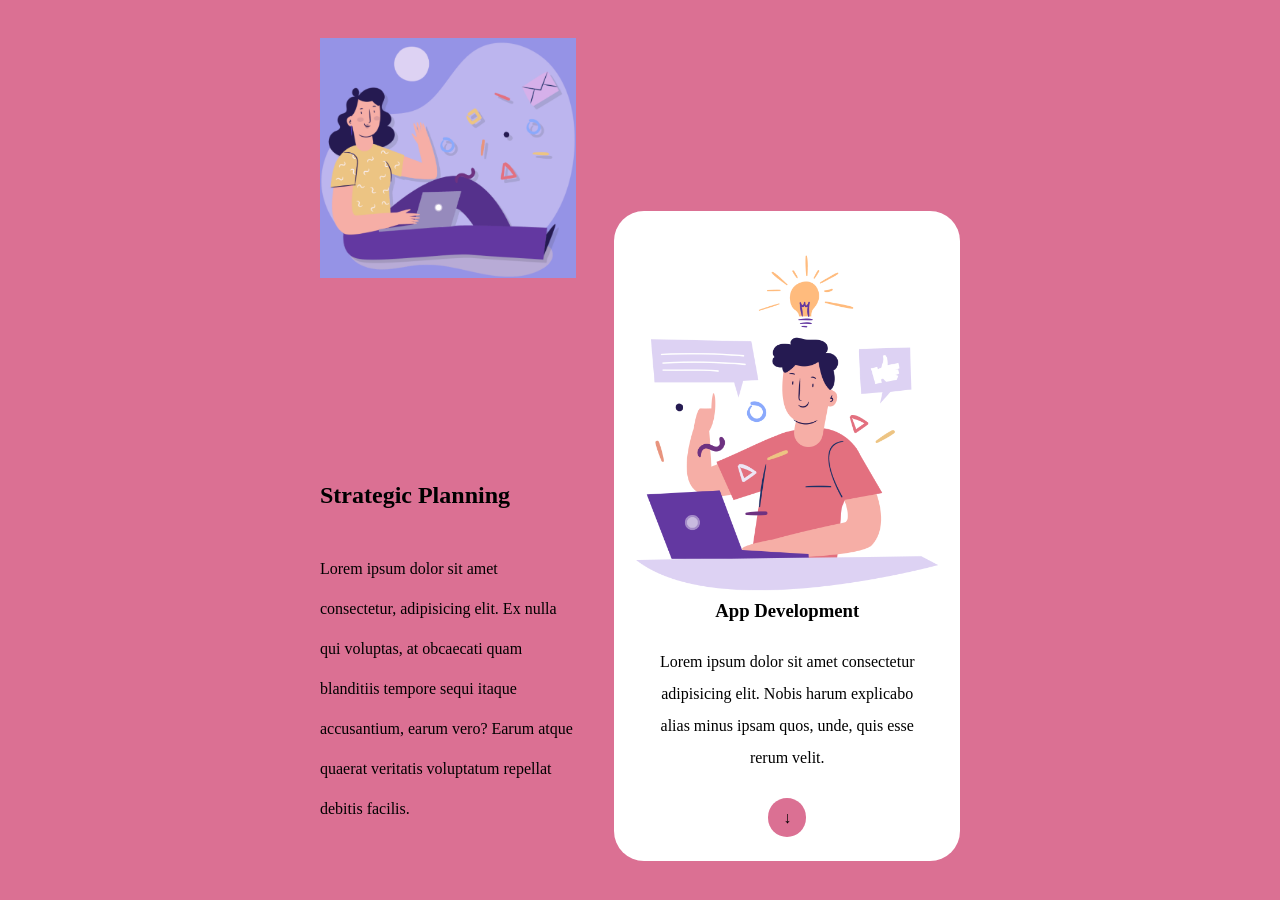
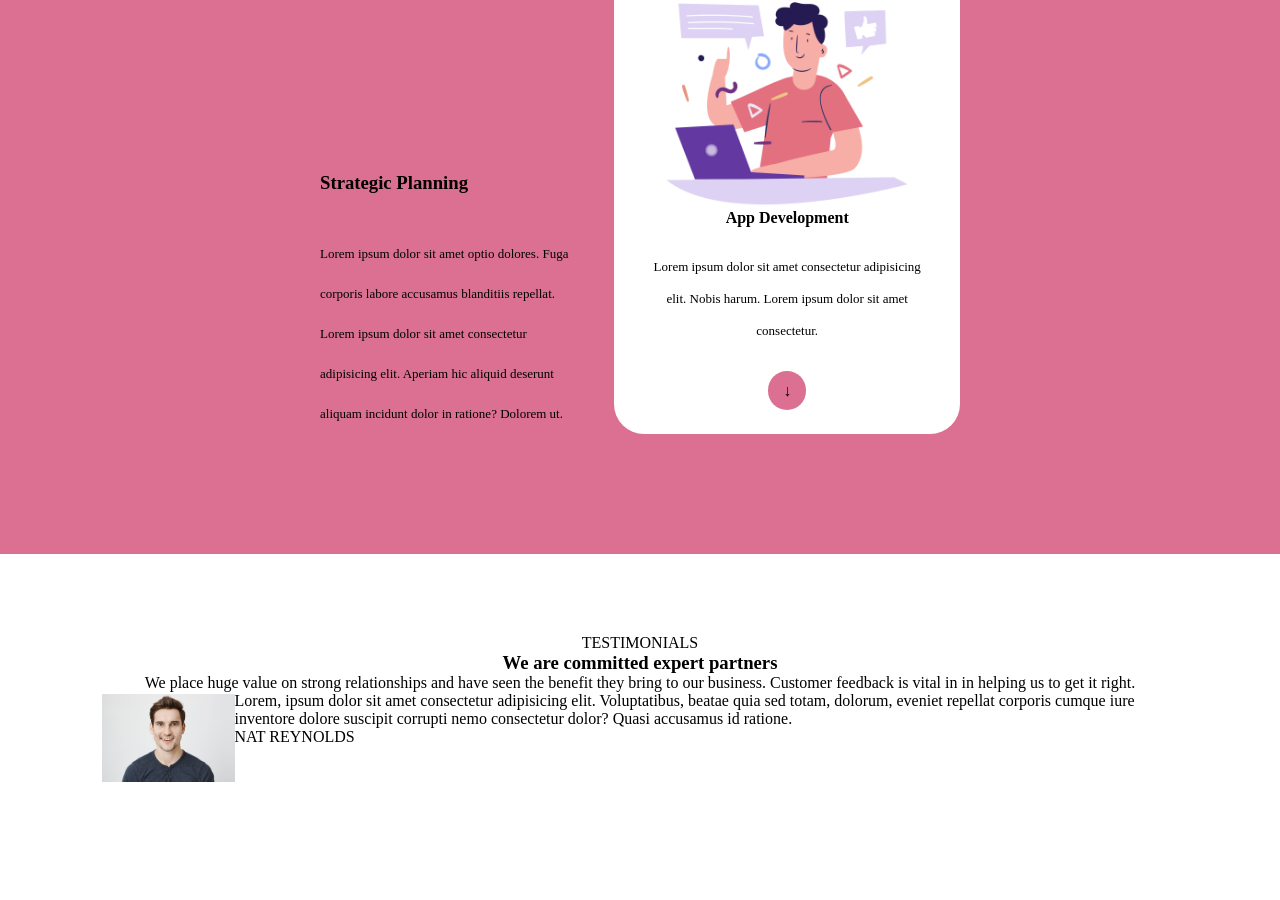
Before and after one commit to codingcele/htmlcss-responsive-layout, a plain HTML site: page index.html in a window 1280 px wide. Shown: the part 1444-2344 px from the top of the page. Drawn offline with Linux system fonts and the light colour scheme.

Commit message:
inizio terza sezione

```diff
--- a/index.html
+++ b/index.html
@@ -40,15 +40,15 @@
 
             <div class="box first">
                 <div class="box-scritte">
-                    <h2 class="first-box-title">
+                    <h3 class="first-box-title">
                         Get a demo application
-                    </h2>
-                    <h3 class="first-box-text">
+                    </h3>
+                    <h4 class="first-box-text">
                         Lorem ipsum dolor sit amet consectetur adipisicing elit. Harum ex nesciunt numquam fuga, iste aut enim mollitia aliquam tempore atque, laboriosam voluptatum impedit dicta tempora ipsum? Consequuntur cumque totam laborum?
-                    </h3>
-                    <h3 class="app-store">
+                    </h4>
+                    <h4 class="app-store">
                         <i class="fa-brands fa-apple"></i> App Store
-                    </h3>
+                    </h4>
                     </div>
                 <div class="box-image">
                     <img src="img/phone.png" alt="">
@@ -59,11 +59,11 @@
                 <div class="box-awesome">
                     <i class="fa-solid fa-folder"></i>
                 </div>
-                <h2 class="box-title">
+                <h3 class="box-title">
                     Clean Code
-                </h2>
+                </h3>
                 <div class="box-text">
-                    Lorem ipsum dolor sit amet consectetur, adipisicing elit. Tempore libero, accusantium hic asperiores illum eligendi exercitationem fugit unde, recusandae beatae sunt inventore optio dolores. Fuga corporis labore accusamus blanditiis repellat.
+                    Lorem ipsum dolor sit amet optio dolores. Fuga corporis labore accusamus blanditiis repellat.
                 </div>
             </div>
 
@@ -71,11 +71,11 @@
                 <div class="box-awesome">
                     <i class="fa-solid fa-folder"></i>
                 </div>
-                <h2 class="box-title">
+                <h3 class="box-title">
                     Clean Code
-                </h2>
+                </h3>
                 <div class="box-text">
-                    Lorem ipsum dolor sit amet consectetur, adipisicing elit. Tempore libero, accusantium hic asperiores illum eligendi exercitationem fugit unde, recusandae beatae sunt inventore optio dolores. Fuga corporis labore accusamus blanditiis repellat.
+                    Lorem ipsum dolor sit amet optio dolores. Fuga corporis labore accusamus blanditiis repellat.
                 </div>
             </div>
 
@@ -83,11 +83,11 @@
                 <div class="box-awesome">
                     <i class="fa-solid fa-folder"></i>
                 </div>
-                <h2 class="box-title">
+                <h3 class="box-title">
                     Clean Code
-                </h2>
+                </h3>
                 <div class="box-text">
-                    Lorem ipsum dolor sit amet consectetur, adipisicing elit. Tempore libero, accusantium hic asperiores illum eligendi exercitationem fugit unde, recusandae beatae sunt inventore optio dolores. Fuga corporis labore accusamus blanditiis repellat.
+                    Lorem ipsum dolor sit amet optio dolores. Fuga corporis labore accusamus blanditiis repellat.
                 </div>
             </div>
 
@@ -95,11 +95,11 @@
                 <div class="box-awesome">
                     <i class="fa-solid fa-folder"></i>
                 </div>
-                <h2 class="box-title">
+                <h3 class="box-title">
                     Clean Code
-                </h2>
+                </h3>
                 <div class="box-text">
-                    Lorem ipsum dolor sit amet consectetur, adipisicing elit. Tempore libero, accusantium hic asperiores illum eligendi exercitationem fugit unde, recusandae beatae sunt inventore optio dolores. Fuga corporis labore accusamus blanditiis repellat.
+                    Lorem ipsum dolor sit amet optio dolores. Fuga corporis labore accusamus blanditiis repellat.
                 </div>
             </div>
 
@@ -112,12 +112,12 @@
                     <img src="img/planning1.png" alt="">
                 </div>
 
-                <h2 class="back-purp-title">
+                <h3 class="back-purp-title">
                     Strategic Planning
-                </h2>
+                </h3>
 
                 <div class="back-purp-text">
-                    Lorem ipsum dolor sit amet consectetur, adipisicing elit. Ex nulla qui voluptas, at obcaecati quam blanditiis tempore sequi itaque accusantium, earum vero? Earum atque quaerat veritatis voluptatum repellat debitis facilis.
+                    Lorem ipsum dolor sit amet optio dolores. Fuga corporis labore accusamus blanditiis repellat. Lorem ipsum dolor sit amet consectetur adipisicing elit. Aperiam hic aliquid deserunt aliquam incidunt dolor in ratione? Dolorem ut.
                 </div>
             </div>
 
@@ -126,14 +126,42 @@
                 <div class="back-purp-image-two">
                     <img src="img/planning2.png" alt="">
                 </div>
-                <h3 class="back-purp-container-image-two-title">
+                <h4 class="back-purp-container-image-two-title">
                     App Development
-                </h3>
+                </h4>
                 <div class="back-purp-container-image-two-text">
-                    <p>Lorem ipsum dolor sit amet consectetur adipisicing elit. Nobis harum explicabo alias minus ipsam quos, unde, quis esse rerum velit.</p>
+                    Lorem ipsum dolor sit amet consectetur adipisicing elit. Nobis harum. Lorem ipsum dolor sit amet consectetur.
                 </div>
                 <div class="circle-arrow">
                     <p>&darr;</p>
+                </div>
+            </div>
+
+        </div>
+
+        <div class="section-three">
+
+            <div class="testimonials">
+                TESTIMONIALS
+            </div>
+            <h3 class="section-three-title">
+                We are committed expert partners
+            </h3>
+            <div class="section-three-subtitle">
+                We place huge value on strong relationships and have seen the benefit they bring to our business. Customer feedback is vital in in helping us to get it right.
+            </div>
+
+            <div class="feedback-card">
+                <div class="card-image">
+                    <img src="img/testimonial1.jpg" alt="">
+                </div>
+                <div class="card-text">
+                    <div class="phrase">
+                        Lorem, ipsum dolor sit amet consectetur adipisicing elit. Voluptatibus, beatae quia sed totam, dolorum, eveniet repellat corporis cumque iure inventore dolore suscipit corrupti nemo consectetur dolor? Quasi accusamus id ratione.
+                    </div>
+                    <div class="name">
+                        NAT REYNOLDS
+                    </div>
                 </div>
             </div>
 
--- a/style.css
+++ b/style.css
@@ -72,6 +72,7 @@ header {
 
 .box-image {
     margin: 0 auto;
+    align-self: flex-end;
 }
 
 .box-image img {
@@ -129,7 +130,7 @@ header {
 }
 
 .back-purp-text {
-    margin-bottom: 4vh;
+    font-size: 13px;
     line-height: 5vh;
 }
 
@@ -143,17 +144,22 @@ header {
     padding-bottom: 3vh;
 }
 
+.back-purp-image-two {
+    display: flex;
+    justify-content: center;
+}
+
 .back-purp-image-two img {
-    width: 100%;
-    height: 100%;
+    width: 80%;
     object-fit: contain;
 }
 
-.back-purp-image-two-title {
+.back-purp-container-image-two-title {
     margin: 0 auto;
 }
 
 .back-purp-container-image-two-text {
+    font-size: 13px;
     text-align: center;
     line-height: 4vh;
     padding: 3vh 3vw 3vh 3vw;
@@ -168,6 +174,32 @@ header {
     height: 8vw;
     border-radius: 50%;
 }
+
+.section-three {
+    display: flex;
+    flex-direction: column;
+    align-items: center;
+    padding: 10vh 8vw 14vh 8vw;
+}
+
+.section-three-subtitle {
+    text-align: center;
+}
+
+.feedback-card {
+    display: flex;
+}
+
+.card-image {
+    width: 16vw;
+}
+
+.card-image img {
+    height: 100%;
+    width: 100%;
+    object-fit: contain;
+}
+
 
 @media screen and (max-width: 1000px) {
     .section-elem {
@@ -206,6 +238,10 @@ header {
     .circle-arrow {
         width: 4vw;
         height: 4vw;
+    }
+
+    .box-image {
+        max-height: 50vh;
     }
 }
 
@@ -266,5 +302,6 @@ header {
 
     .back-purp-container-image-two {
         align-self: flex-end;
+        max-height: 90vh;
     }
 }
```
